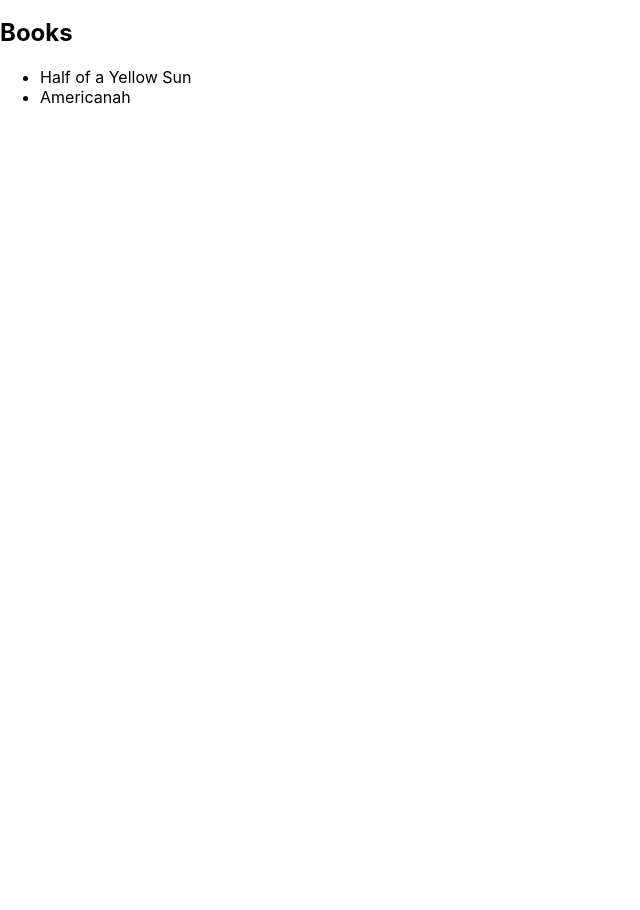
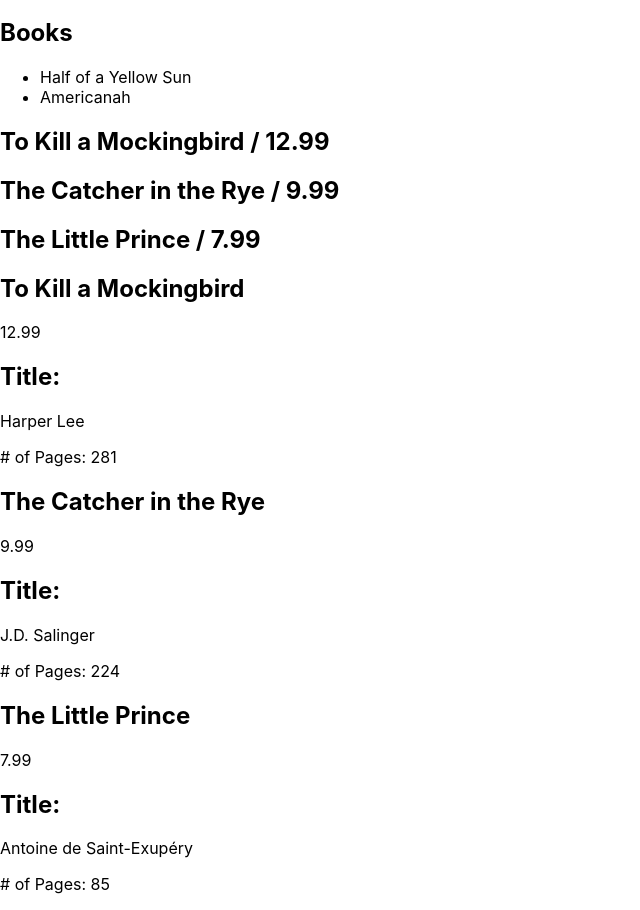
Before and after one commit to kgallagher52/advanced-react, a React (Create React App) app: page / in a window 1280 px wide. Shown: the part 702-1612 px from the top of the page, without its empty margins (0-640 px from the left). Before the commit the page ends 825 px from the top, so only its background shows below. Built offline with nearby package versions, Linux system fonts and the light colour scheme.

Commit message:
feat(showing-reusability): with having this kind of design pattern adding books

```diff
--- a/src/App.js
+++ b/src/App.js
@@ -1,6 +1,8 @@
 import { LargeAuthorListItem } from "./components/authors/LargeListItems";
 import { SmallAuthorListItem } from "./components/authors/SmallListItems";
-import { authors } from "./data/authors";
+import { LargeBookListItem } from "./components/books/LargeListItems";
+import { SmallBookListItem } from "./components/books/SmallListItems";
+import { authors, books } from "./data";
 import { RegularList } from "./lists/Regular";
 
 function App() {
@@ -8,6 +10,8 @@ function App() {
     <>
       <RegularList items={authors} sourceName={"author"} ItemComponent={SmallAuthorListItem} />
       <RegularList items={authors} sourceName={"author"} ItemComponent={LargeAuthorListItem} />
+      <RegularList items={books} sourceName={"book"} ItemComponent={SmallBookListItem} />
+      <RegularList items={books} sourceName={"book"} ItemComponent={LargeBookListItem} />
     </>
   );
 };
--- a/src/components/books/LargeListItems.jsx
+++ b/src/components/books/LargeListItems.jsx
@@ -0,0 +1,14 @@
+export const LargeBookListItem = ({ book }) => {
+	const { name, price, title, pages } = book;
+	return (
+		<>
+			<h2>{name}</h2>
+			<p>{price}</p>
+			<h2>Title:</h2>
+			<p>{title}</p>
+			<p># of Pages: {pages}</p>
+		</>
+	);
+};
+
+// We are keeping the styling for the parent component
--- a/src/components/books/SmallListItems.jsx
+++ b/src/components/books/SmallListItems.jsx
@@ -0,0 +1,10 @@
+export const SmallBookListItem = ({ book }) => {
+	const { name, price } = book;
+	return (
+		<h2>
+			{name} / {price}
+		</h2>
+	);
+};
+
+// We are keeping the styling for the parent component
--- /dev/null
+++ b/src/data/index.js
@@ -0,0 +1,2 @@
+export * from './authors';
+export * from './books';
```
